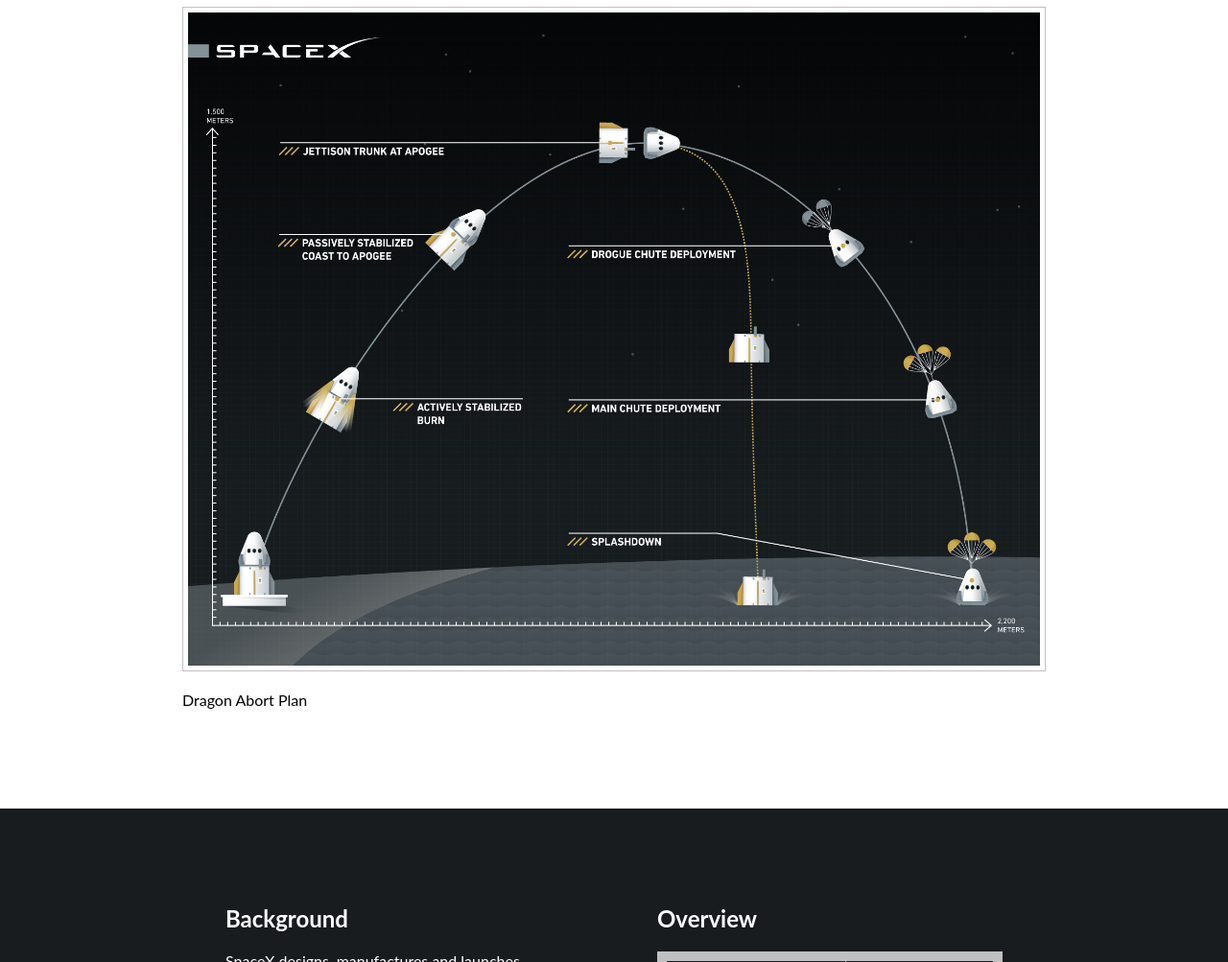
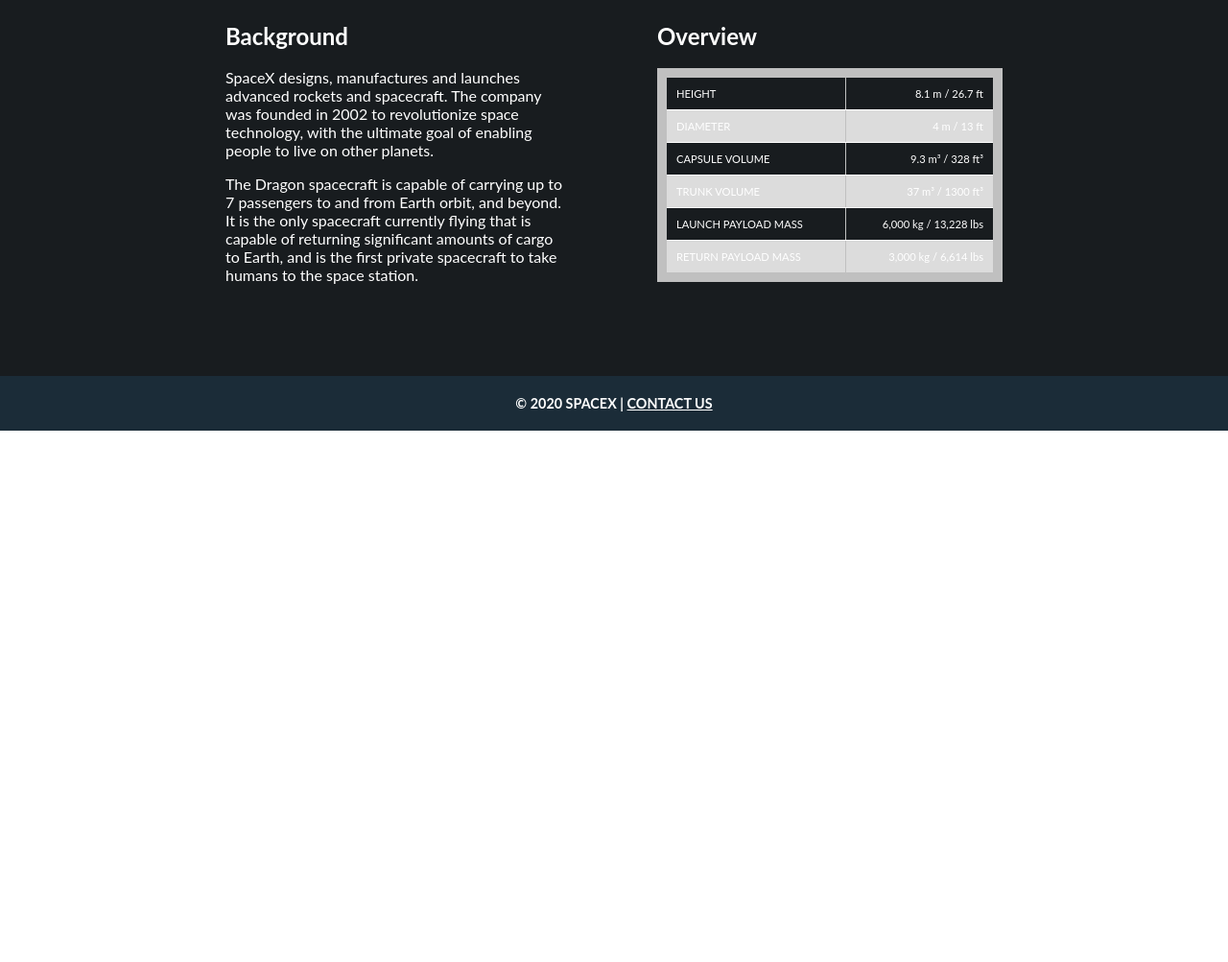
Before and after one commit to iggydc35/IFSC-1310, a plain HTML site: page SpaceX/contact.html in a window 1280 px wide. Shown: the part 804-1807 px from the top of the page at 96% size. After the commit the page ends 1253 px from the top, so only its background shows below. Drawn offline with nearby package versions, Linux system fonts and the light colour scheme; a script that the page names is missing.

Commit message:
final touches

```diff
--- a/SpaceX/contact.html
+++ b/SpaceX/contact.html
@@ -30,10 +30,7 @@
     <h2>Contact Us</h2>
   <div id="wufoo-zesrthy1jz6y5t"> Fill out my <a href="https://iggydc35.wufoo.com/forms/zesrthy1jz6y5t">online form</a>. </div> <script type="text/javascript"> var zesrthy1jz6y5t; (function(d, t) { var s = d.createElement(t), options = { 'userName':'iggydc35', 'formHash':'zesrthy1jz6y5t', 'autoResize':true, 'height':'580', 'async':true, 'host':'wufoo.com', 'header':'show', 'ssl':true }; s.src = ('https:' == d.location.protocol ?'https://':'http://') + 'secure.wufoo.com/scripts/embed/form.js'; s.onload = s.onreadystatechange = function() { var rs = this.readyState; if (rs) if (rs != 'complete') if (rs != 'loaded') return; try { zesrthy1jz6y5t = new WufooForm(); zesrthy1jz6y5t.initialize(options); zesrthy1jz6y5t.display(); } catch (e) { } }; var scr = d.getElementsByTagName(t)[0], par = scr.parentNode; par.insertBefore(s, scr); })(document, 'script'); </script>
   </section>
-<section id="hero" class="container">
-    <img src="assets/img/SpaceX_Dragon_2_Pad_Abort_Test_Infographic.jpg" alt="Abort" class="img-center" />
-    <figcaption>Dragon Abort Plan</figcaption>
-  </section>
+
   <aside role="complementary">
     <div class="container">
       <article class="widget">
```
Also changed, not shown: SpaceX/history.html (+5 -1 lines).
